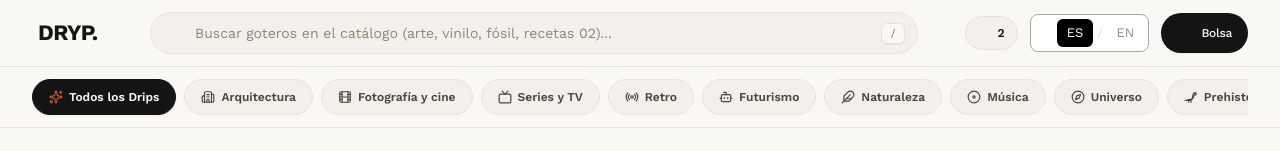
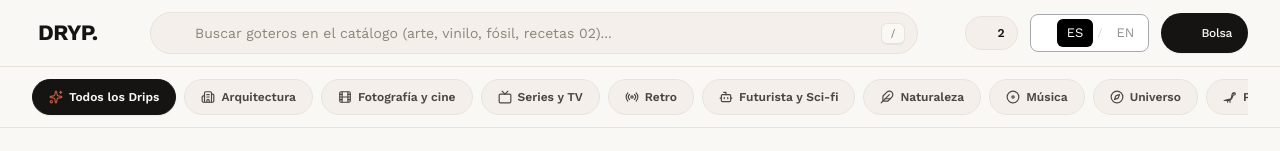
Before and after one commit to frenti88/dripper, a React (Vite) app in the folder dripper-app/: page / in a window 1280 px wide. Shown: the top 151 px of the page. Built offline with nearby package versions, Linux system fonts and the light colour scheme; some icons are missing.

Commit message:
chore: rename Futurismo category to Futurista y Sci-fi

```diff
--- a/dripper-app/src/components/CategoryPillBar.tsx
+++ b/dripper-app/src/components/CategoryPillBar.tsx
@@ -40,7 +40,7 @@ export const CategoryPillBar: React.FC<CategoryPillBarProps> = ({
     { id: 'Cinema', label: language === 'es' ? 'Fotografía y cine' : 'Cinema & Photography', icon: Film, glazeColor: '#c2410c', tintClass: 'hover:bg-[#fff7ed]' },
     { id: 'Series', label: language === 'es' ? 'Series y TV' : 'Series & TV', icon: Tv, glazeColor: '#eab308', tintClass: 'hover:bg-[#fefce8]' },
     { id: 'Retro', label: language === 'es' ? 'Retro' : 'Retro 70s', icon: Radio, glazeColor: '#d97706', tintClass: 'hover:bg-[#fffbeb]' },
-    { id: 'Experimental', label: language === 'es' ? 'Futurismo' : 'Futurism', icon: Bot, glazeColor: '#2563eb', tintClass: 'hover:bg-[#eff6ff]' },
+    { id: 'Experimental', label: language === 'es' ? 'Futurista y Sci-fi' : 'Futurism & Sci-Fi', icon: Bot, glazeColor: '#2563eb', tintClass: 'hover:bg-[#eff6ff]' },
     { id: 'Nature', label: language === 'es' ? 'Naturaleza' : 'Nature & Fauna', icon: Feather, glazeColor: '#15803d', tintClass: 'hover:bg-[#f0fdf4]' },
     { id: 'Music', label: language === 'es' ? 'Música' : 'Music', icon: Disc, glazeColor: '#6d28d9', tintClass: 'hover:bg-[#f5f3ff]' },
     { id: 'Cosmos', label: language === 'es' ? 'Universo' : 'Universe', icon: Compass, glazeColor: '#1e293b', tintClass: 'hover:bg-[#f1f5f9]' },
--- a/dripper-app/src/components/PinCard.tsx
+++ b/dripper-app/src/components/PinCard.tsx
@@ -43,7 +43,7 @@ const CATEGORY_NAMES: Record<string, { es: string; en: string }> = {
   Cinema: { es: 'Fotografía y cine', en: 'Cinema & Photography' },
   Series: { es: 'Series y TV', en: 'Series & TV' },
   Retro: { es: 'Retro', en: 'Retro' },
-  Experimental: { es: 'Futurismo', en: 'Futurism' },
+  Experimental: { es: 'Futurista y Sci-fi', en: 'Futurism & Sci-Fi' },
   Prehistoric: { es: 'Prehistoria', en: 'Prehistoric' },
   Photography: { es: 'Fotografía y cine', en: 'Cinema & Photography' },
   Architecture: { es: 'Arquitectura', en: 'Architecture' },
--- a/dripper-app/src/data/pinterestPinsData.ts
+++ b/dripper-app/src/data/pinterestPinsData.ts
@@ -172,9 +172,9 @@ export const PINTEREST_BOARDS: PinterestBoard[] = [
   },
   {
     id: 'board-experimental',
-    title: 'Futurismo',
+    title: 'Futurista y Sci-fi',
     description: 'Autómatas robóticos, conos mecatrónicos y estética ciber-futurista horneados a 1.280 °C.',
-    tag: 'Futurismo',
+    tag: 'Futurista y Sci-fi',
     category: 'Experimental',
     coverImage: '/images/products/futurism-cyberpunk.jpg',
     previewImages: [
@@ -677,7 +677,7 @@ export const DRYP_DRIPS: DrypDrip[] = [
     title: '31 / Automaton Bot-01',
     subtitle: 'Gres hueso moteado con cabezal robótico facetado, ojos ámbar, cámara interior en cerámica negra estriada y base trípode mecatrónica con sello DRYP.',
     category: 'Experimental',
-    categoryLabel: 'Futurismo',
+    categoryLabel: 'Futurista y Sci-fi',
     imageSrc: '/images/products/exp-robot-automaton.jpg',
     aspectRatio: 'aspect-square',
     author: {
@@ -704,7 +704,7 @@ export const DRYP_DRIPS: DrypDrip[] = [
     title: '33 / Cyberpunk Neon Circuit',
     subtitle: 'Cerámica negro obsidiana con armadura facetada stealth, circuitos grabados en neón carmesí, asa angular mecatrónica y base poligonal con sello DRYP.',
     category: 'Experimental',
-    categoryLabel: 'Futurismo',
+    categoryLabel: 'Futurista y Sci-fi',
     imageSrc: '/images/products/futurism-cyberpunk.jpg',
     aspectRatio: 'aspect-square',
     author: {
--- a/dripper-app/src/i18n/localizedData.ts
+++ b/dripper-app/src/i18n/localizedData.ts
@@ -1247,7 +1247,7 @@ export const LOCALIZED_PRODUCTS: Record<Language, Product[]> = {
     {
       id: 'exp-robot-automaton',
       numberCode: '31',
-      collection: 'Futurism',
+      collection: 'Futurism & Sci-Fi',
       categoryTag: 'Lab',
       dropCode: 'FUTR 01',
       eyebrow: 'FUTURISM 01',
@@ -1288,7 +1288,7 @@ export const LOCALIZED_PRODUCTS: Record<Language, Product[]> = {
     {
       id: 'futurism-cyberpunk-neon',
       numberCode: '33',
-      collection: 'Futurism',
+      collection: 'Futurism & Sci-Fi',
       categoryTag: 'Editions',
       dropCode: 'FUTR 02',
       eyebrow: 'FUTURISM 02',
@@ -2435,7 +2435,7 @@ export const LOCALIZED_PRODUCTS: Record<Language, Product[]> = {
     {
       id: 'exp-robot-automaton',
       numberCode: '31',
-      collection: 'Futurismo',
+      collection: 'Futurista y Sci-fi',
       categoryTag: 'Lab',
       dropCode: 'FUTR 01',
       eyebrow: 'FUTURISMO 01',
@@ -2476,7 +2476,7 @@ export const LOCALIZED_PRODUCTS: Record<Language, Product[]> = {
     {
       id: 'futurism-cyberpunk-neon',
       numberCode: '33',
-      collection: 'Futurismo',
+      collection: 'Futurista y Sci-fi',
       categoryTag: 'Editions',
       dropCode: 'FUTR 02',
       eyebrow: 'FUTURISMO 02',
```
